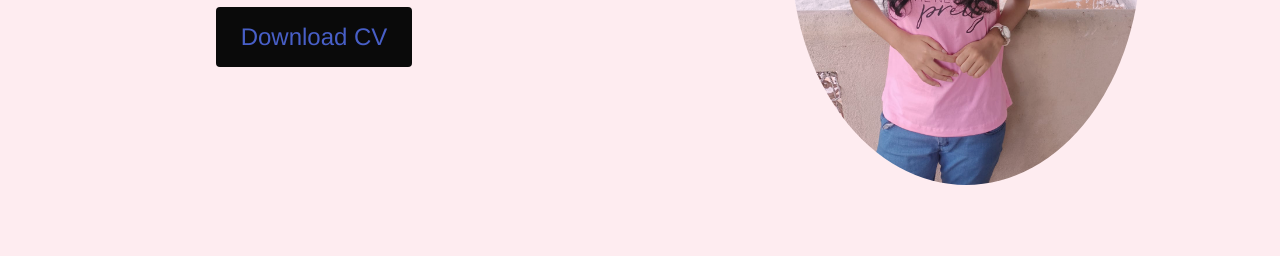
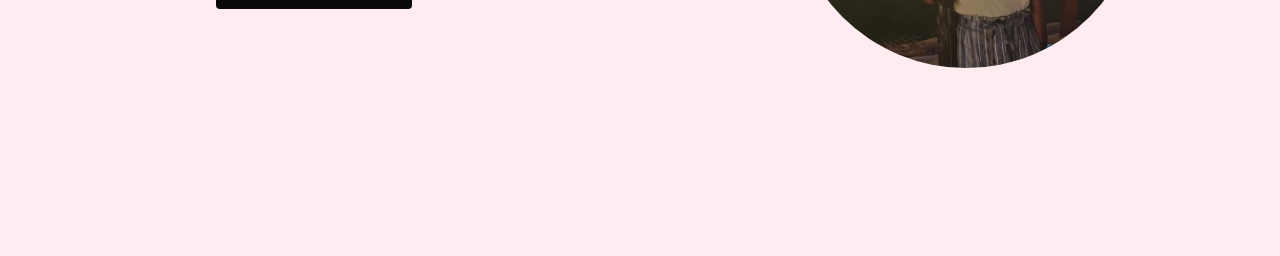
Before and after one commit to heittre/portofolio, a plain HTML site: page index.html in a window 1280 px wide. Shown: the part 402-658 px from the top of the page. Drawn offline with nearby package versions, Linux system fonts and the light colour scheme.

Commit message:
Add files via upload

```diff
--- a/index.html
+++ b/index.html
@@ -94,7 +94,7 @@
                 <br>
                 <br>
                 <figure>
-                    <img class="propic is-justify-content-center" src="assets/profilepic.jpeg" width="350" height="350"alt="mypic" style="border-radius:50%;" align="middle">
+                    <img class="propic is-justify-content-center" src="assets/profilepic.jpg" width="350" height="350"alt="mypic" style="border-radius:50%;" align="middle">
                 </figure>
                 <br>
                 <br>
```
